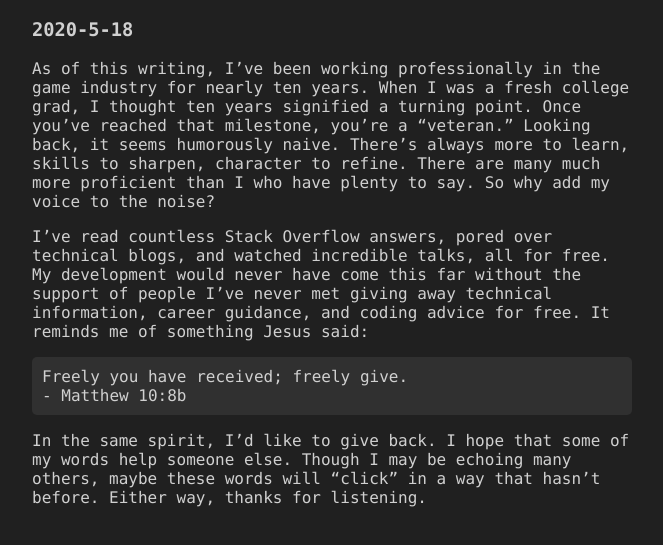
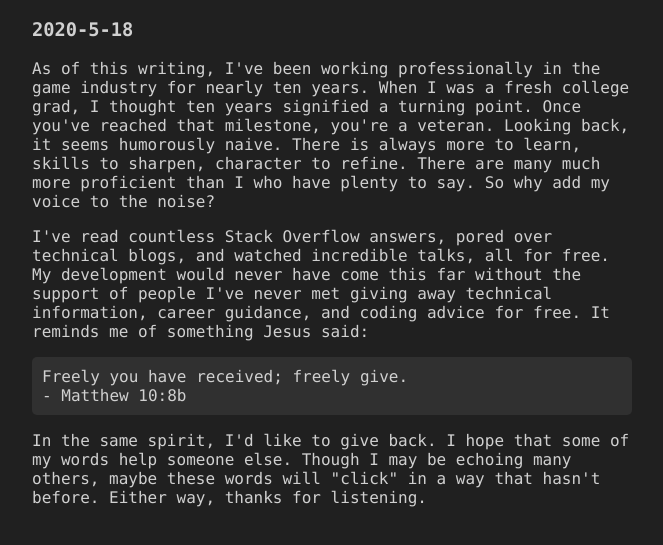
Before and after one commit to rdunnington/rdunnington.github.io, a plain HTML site: page blog/2020-05-18/page.html in a window 1280 px wide. Shown: the part 101-646 px from the top of the page, without its empty margins (308-971 px from the left). Drawn offline with Linux system fonts and the light colour scheme.

```diff
--- a/blog/2020-05-18/page.html
+++ b/blog/2020-05-18/page.html
@@ -21,9 +21,9 @@
 	</nav>
 	<h1>Hello World</h1>
 	<h3>2020-5-18</h3>
-	<p>As of this writing, I’ve been working professionally in the game industry for nearly ten years. When I was a fresh college grad, I thought ten years signified a turning point. Once you’ve reached that milestone, you’re a “veteran.” Looking back, it seems humorously naive. There’s always more to learn, skills to sharpen, character to refine. There are many much more proficient than I who have plenty to say. So why add my voice to the noise?</p>
-	<p>I’ve read countless Stack Overflow answers, pored over technical blogs, and watched incredible talks, all for free. My development would never have come this far without the support of people I’ve never met giving away technical information, career guidance, and coding advice for free. It reminds me of something Jesus said:</p>
+	<p>As of this writing, I've been working professionally in the game industry for nearly ten years. When I was a fresh college grad, I thought ten years signified a turning point. Once you've reached that milestone, you're a veteran. Looking back, it seems humorously naive. There is always more to learn, skills to sharpen, character to refine. There are many much more proficient than I who have plenty to say. So why add my voice to the noise?</p>
+	<p>I've read countless Stack Overflow answers, pored over technical blogs, and watched incredible talks, all for free. My development would never have come this far without the support of people I've never met giving away technical information, career guidance, and coding advice for free. It reminds me of something Jesus said:</p>
 	<p class="quote"> Freely you have received; freely give.<br> - Matthew 10:8b</p>
-	<p>In the same spirit, I’d like to give back. I hope that some of my words help someone else. Though I may be echoing many others, maybe these words will “click” in a way that hasn’t before. Either way, thanks for listening.</p>
+	<p>In the same spirit, I'd like to give back. I hope that some of my words help someone else. Though I may be echoing many others, maybe these words will "click" in a way that hasn't before. Either way, thanks for listening.</p>
 </body>
 </html>
```
Also changed, not shown: blog.html (+1 -1 lines).
